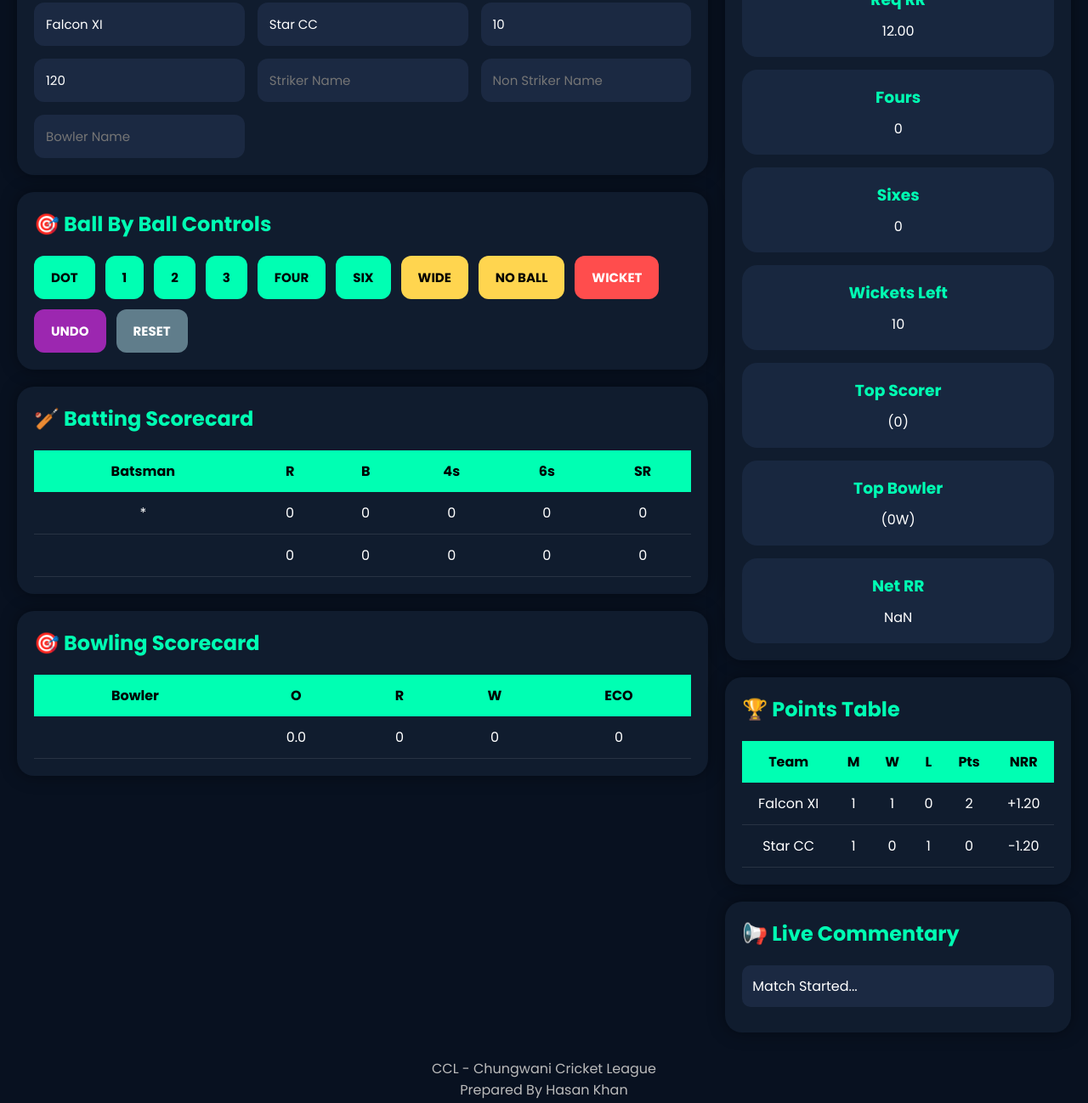
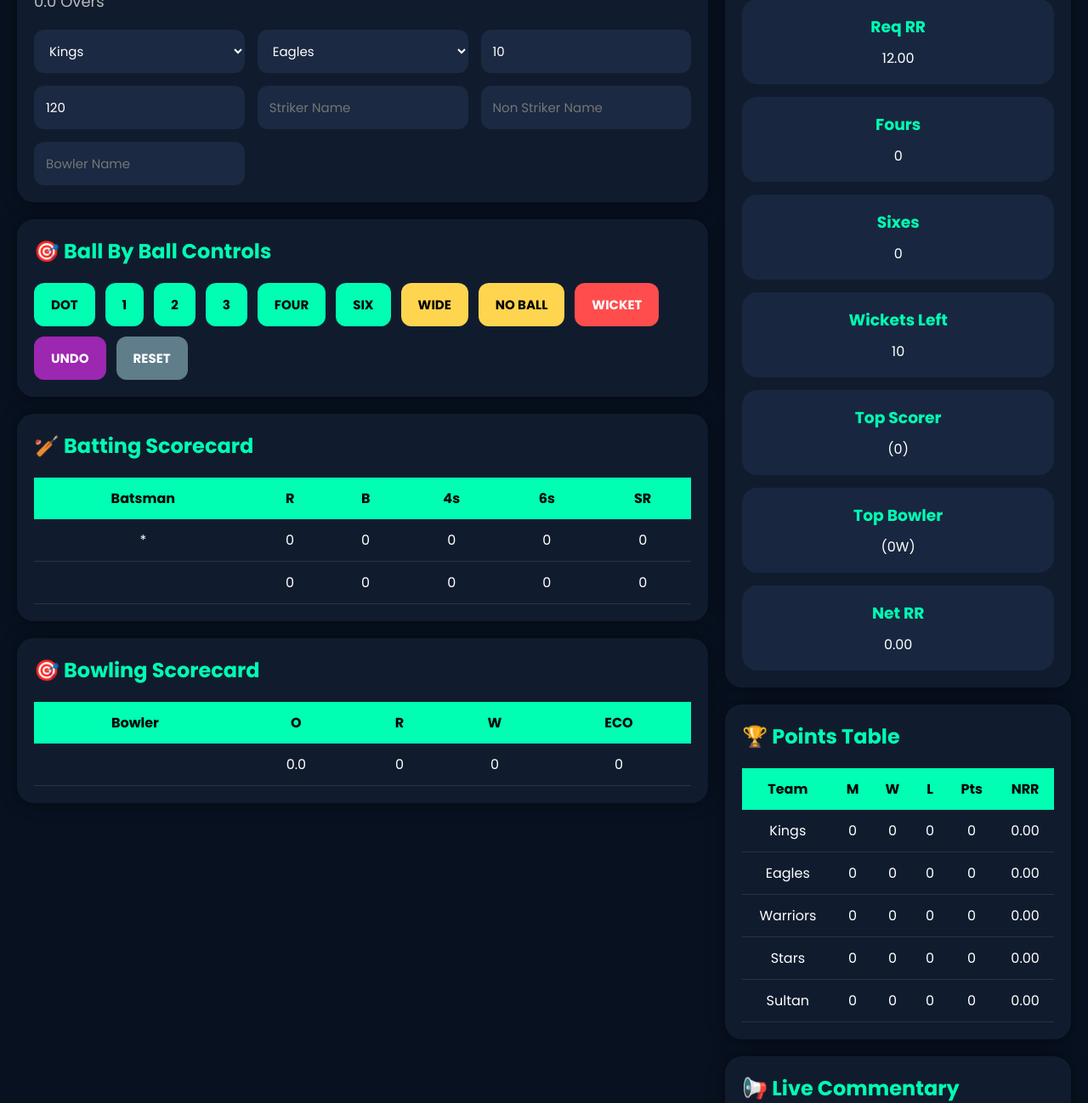
Before and after one commit to hasankhan62742-beep/Chungwani-super-league-, a plain HTML site: page index.html in a window 1280 px wide. Shown: the part 428-1726 px from the top of the page at 85% size. Drawn offline with Linux system fonts and the light colour scheme.

Commit message:
Update index.html

```diff
--- a/index.html
+++ b/index.html
@@ -1,6 +1,7 @@
 <!DOCTYPE html>
 <html lang="en">
 <head>
+
 <meta charset="UTF-8">
 <meta name="viewport" content="width=device-width, initial-scale=1.0">
 
@@ -41,19 +42,15 @@ color:black;
 }
 
 .header h1{
-font-size:40px;
+font-size:38px;
 font-weight:700;
-}
-
-.header p{
-font-weight:600;
 }
 
 .live{
 background:red;
+padding:10px 20px;
+border-radius:30px;
 color:white;
-padding:10px 18px;
-border-radius:30px;
 font-weight:700;
 animation:blink 1s infinite;
 }
@@ -123,13 +120,14 @@ gap:15px;
 margin-top:20px;
 }
 
-input{
+input,select{
 padding:14px;
 border:none;
 border-radius:12px;
 background:#1b2942;
 color:white;
 font-size:15px;
+width:100%;
 }
 
 .section-title{
@@ -236,6 +234,7 @@ margin-bottom:10px;
 margin-top:30px;
 text-align:center;
 color:#bbb;
+line-height:30px;
 }
 
 @media(max-width:1100px){
@@ -255,6 +254,7 @@ font-size:28px;
 }
 
 </style>
+
 </head>
 
 <body>
@@ -264,15 +264,25 @@ font-size:28px;
 <div class="header">
 
 <div>
-<h1>🏏 CCL - Chungwani Cricket League</h1>
-<p>
-Prepared By Hasan Khan <br>
+
+<h1>
+🏏 CCL - Chungwani Cricket League
+</h1>
+
+<p style="margin-top:10px;font-weight:600;">
+
+Prepared By Hasan Khan <br><br>
+
 Venue:
-:contentReference[oaicite:0]{index=0}
+Shahid Safdar Cricket Ground Mir Hazar Khan
+
 </p>
+
 </div>
 
-<div class="live">LIVE</div>
+<div class="live">
+LIVE
+</div>
 
 </div>
 
@@ -286,11 +296,15 @@ Venue:
 
 <div class="team">
 
-<h2 id="team1Name">Falcon XI</h2>
+<h2 id="team1Name">Kings</h2>
 
-<div class="score" id="score">0/0</div>
+<div class="score" id="score">
+0/0
+</div>
 
-<div class="overs" id="overs">0.0 Overs</div>
+<div class="overs" id="overs">
+0.0 Overs
+</div>
 
 </div>
 
@@ -308,7 +322,7 @@ Target: 120
 
 <div class="team" style="text-align:right;">
 
-<h2 id="team2Name">Star CC</h2>
+<h2 id="team2Name">Eagles</h2>
 
 <div class="overs">
 Tournament Match
@@ -320,9 +334,25 @@ Tournament Match
 
 <div class="inputs">
 
-<input type="text" id="team1Input" placeholder="Batting Team" value="Falcon XI">
+<select id="team1Input" onchange="updateUI()">
 
-<input type="text" id="team2Input" placeholder="Bowling Team" value="Star CC">
+<option>Kings</option>
+<option>Eagles</option>
+<option>Warriors</option>
+<option>Stars</option>
+<option>Sultan</option>
+
+</select>
+
+<select id="team2Input" onchange="updateUI()">
+
+<option>Eagles</option>
+<option>Kings</option>
+<option>Warriors</option>
+<option>Stars</option>
+<option>Sultan</option>
+
+</select>
 
 <input type="number" id="oversInput" placeholder="Overs" value="10">
 
@@ -340,7 +370,9 @@ Tournament Match
 
 <div class="card" style="margin-top:20px;">
 
-<h2 class="section-title">🎯 Ball By Ball Controls</h2>
+<h2 class="section-title">
+🎯 Ball By Ball Controls
+</h2>
 
 <div class="controls">
 
@@ -372,7 +404,9 @@ Tournament Match
 
 <div class="card" style="margin-top:20px;">
 
-<h2 class="section-title">🏏 Batting Scorecard</h2>
+<h2 class="section-title">
+🏏 Batting Scorecard
+</h2>
 
 <table>
 
@@ -389,24 +423,62 @@ Tournament Match
 
 </thead>
 
-<tbody id="battingTable">
+<tbody>
 
 <tr>
-<td id="bat1">Player 1*</td>
-<td id="bat1Runs">0</td>
-<td id="bat1Balls">0</td>
-<td id="bat14">0</td>
-<td id="bat16">0</td>
-<td id="bat1SR">0</td>
+
+<td id="bat1">
+Player 1*
+</td>
+
+<td id="bat1Runs">
+0
+</td>
+
+<td id="bat1Balls">
+0
+</td>
+
+<td id="bat14">
+0
+</td>
+
+<td id="bat16">
+0
+</td>
+
+<td id="bat1SR">
+0
+</td>
+
 </tr>
 
 <tr>
-<td id="bat2">Player 2</td>
-<td id="bat2Runs">0</td>
-<td id="bat2Balls">0</td>
-<td id="bat24">0</td>
-<td id="bat26">0</td>
-<td id="bat2SR">0</td>
+
+<td id="bat2">
+Player 2
+</td>
+
+<td id="bat2Runs">
+0
+</td>
+
+<td id="bat2Balls">
+0
+</td>
+
+<td id="bat24">
+0
+</td>
+
+<td id="bat26">
+0
+</td>
+
+<td id="bat2SR">
+0
+</td>
+
 </tr>
 
 </tbody>
@@ -417,7 +489,9 @@ Tournament Match
 
 <div class="card" style="margin-top:20px;">
 
-<h2 class="section-title">🎯 Bowling Scorecard</h2>
+<h2 class="section-title">
+🎯 Bowling Scorecard
+</h2>
 
 <table>
 
@@ -436,11 +510,27 @@ Tournament Match
 <tbody>
 
 <tr>
-<td id="bowlerName">Bowler</td>
-<td id="bowlerOvers">0</td>
-<td id="bowlerRuns">0</td>
-<td id="bowlerWickets">0</td>
-<td id="bowlerEco">0</td>
+
+<td id="bowlerName">
+Bowler
+</td>
+
+<td id="bowlerOvers">
+0
+</td>
+
+<td id="bowlerRuns">
+0
+</td>
+
+<td id="bowlerWickets">
+0
+</td>
+
+<td id="bowlerEco">
+0
+</td>
+
 </tr>
 
 </tbody>
@@ -455,7 +545,9 @@ Tournament Match
 
 <div class="card">
 
-<h2 class="section-title">📊 Match Stats</h2>
+<h2 class="section-title">
+📊 Match Stats
+</h2>
 
 <div class="stats-grid">
 
@@ -505,7 +597,9 @@ Tournament Match
 
 <div class="card" style="margin-top:20px;">
 
-<h2 class="section-title">🏆 Points Table</h2>
+<h2 class="section-title">
+🏆 Points Table
+</h2>
 
 <table>
 
@@ -525,21 +619,48 @@ Tournament Match
 <tbody>
 
 <tr>
-<td>Falcon XI</td>
-<td>1</td>
-<td>1</td>
+<td>Kings</td>
 <td>0</td>
-<td>2</td>
-<td>+1.20</td>
+<td>0</td>
+<td>0</td>
+<td>0</td>
+<td>0.00</td>
 </tr>
 
 <tr>
-<td>Star CC</td>
-<td>1</td>
+<td>Eagles</td>
 <td>0</td>
-<td>1</td>
 <td>0</td>
-<td>-1.20</td>
+<td>0</td>
+<td>0</td>
+<td>0.00</td>
+</tr>
+
+<tr>
+<td>Warriors</td>
+<td>0</td>
+<td>0</td>
+<td>0</td>
+<td>0</td>
+<td>0.00</td>
+</tr>
+
+<tr>
+<td>Stars</td>
+<td>0</td>
+<td>0</td>
+<td>0</td>
+<td>0</td>
+<td>0.00</td>
+</tr>
+
+<tr>
+<td>Sultan</td>
+<td>0</td>
+<td>0</td>
+<td>0</td>
+<td>0</td>
+<td>0.00</td>
 </tr>
 
 </tbody>
@@ -550,7 +671,9 @@ Tournament Match
 
 <div class="card commentary" style="margin-top:20px;">
 
-<h2 class="section-title">📢 Live Commentary</h2>
+<h2 class="section-title">
+📢 Live Commentary
+</h2>
 
 <div id="commentaryBox">
 
@@ -568,8 +691,11 @@ Match Started...
 
 <div class="footer">
 
-CCL - Chungwani Cricket League <br>
-Prepared By Hasan Khan
+🏏 CCL - Chungwani Cricket League <br>
+
+Prepared By Hasan Khan <br>
+
+Venue: Shahid Safdar Cricket Ground Mir Hazar Khan
 
 </div>
 
@@ -627,9 +753,16 @@ document.getElementById("rr").innerHTML =
 balls==0 ? "0.00" :
 ((runs/balls)*6).toFixed(2);
 
+let remainingBalls =
+((document.getElementById("oversInput").value*6)-balls);
+
+if(remainingBalls>0){
+
 document.getElementById("reqrr").innerHTML =
 (((document.getElementById("targetInput").value-runs)
-/((document.getElementById("oversInput").value*6)-balls))*6).toFixed(2);
+/remainingBalls)*6).toFixed(2);
+
+}
 
 document.getElementById("fours").innerHTML = fours;
 document.getElementById("sixes").innerHTML = sixes;
@@ -667,8 +800,12 @@ document.getElementById("topBowler").innerHTML =
 document.getElementById("bowlerInput").value +
 " ("+bowlerWickets+"W)";
 
+if(balls>0){
+
 document.getElementById("nrr").innerHTML =
 (((runs/balls)*6)-5).toFixed(2);
+
+}
 
 }
 
```
